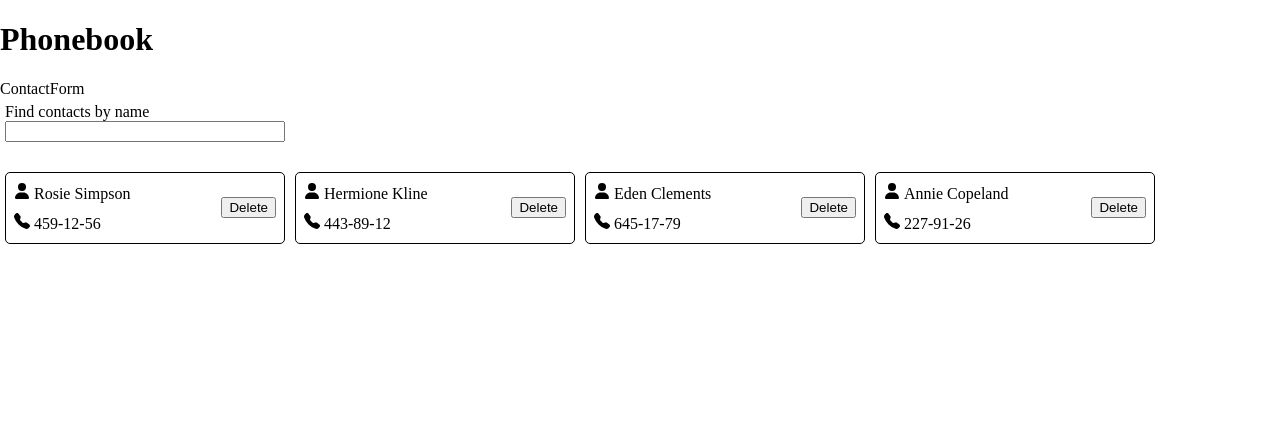
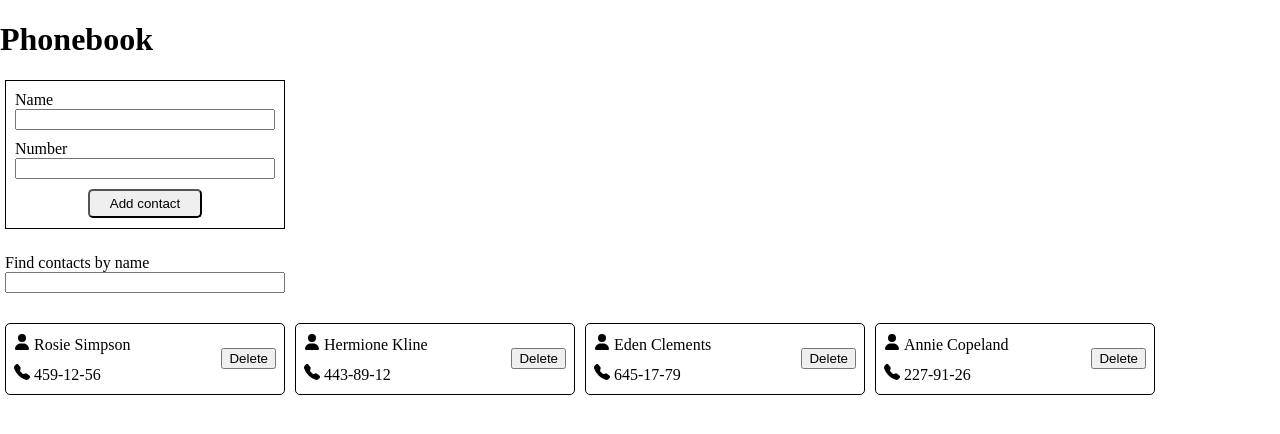
Before and after one commit to HelenYazh/goit-react-hw-03, a React (Vite) app: page / in a window 1280 px wide. Shown: the top 434 px of the page. Built offline with nearby package versions, Linux system fonts and the light colour scheme.

Commit message:
AddContact

```diff
--- a/package.json
+++ b/package.json
@@ -10,10 +10,13 @@
     "preview": "vite preview"
   },
   "dependencies": {
+    "formik": "^2.4.6",
     "modern-normalize": "^3.0.0",
+    "nanoid": "^5.0.7",
     "react": "^18.3.1",
     "react-dom": "^18.3.1",
-    "react-icons": "^5.3.0"
+    "react-icons": "^5.3.0",
+    "yup": "^1.4.0"
   },
   "devDependencies": {
     "@eslint/js": "^9.9.0",
--- a/src/components/App.jsx
+++ b/src/components/App.jsx
@@ -4,23 +4,35 @@ import SearchBox from "./SearchBox/SearchBox";
 import "./App.css";
 import dataPhone from "../db/contacts.json";
 import { useState } from "react";
+import { nanoid } from "nanoid";
 
 export default function App() {
   const [searchContact, setSearchContact] = useState("");
+  const [contacts, setContacts] = useState(dataPhone);
 
   const handleSearch = (evt) => {
     setSearchContact(evt.target.value);
   };
 
-  const searchedContacts = dataPhone.filter((contact) => {
+  const searchedContacts = contacts.filter((contact) => {
     return contact.name.toLowerCase().includes(searchContact.toLowerCase());
   });
+
+  const onAddContact = (contact) => {
+    const finalContact = {
+      ...contact,
+      id: nanoid(),
+    };
+    console.log(finalContact);
+
+    setContacts([...contacts, finalContact]);
+  };
 
   return (
     <>
       <div>
         <h1>Phonebook</h1>
-        <ContactForm />
+        <ContactForm onAddContact={onAddContact} />
         <SearchBox value={searchContact} onChange={handleSearch} />
         <ContactList list={searchedContacts} />
       </div>
--- a/src/components/ContactForm/ContactForm.jsx
+++ b/src/components/ContactForm/ContactForm.jsx
@@ -1,5 +1,72 @@
-const ContactForm = () => {
-  return <div>ContactForm</div>;
+import { ErrorMessage, Field, Form, Formik } from "formik";
+import * as Yup from "yup";
+
+import css from "./ContactForm.module.css";
+
+const initialValues = {
+  name: "",
+  number: "",
+};
+
+const phoneRegExp = /^[0-9]{3}-[0-9]{2}-[0-9]{2}$/;
+
+const formValidationSchema = Yup.object().shape({
+  name: Yup.string()
+    .min(3, "Too short!")
+    .max(50, "Too long!")
+    .required("Name is required!"),
+  number: Yup.string()
+    .matches(phoneRegExp, "Must be 'xxx-xx-xx' format")
+    .required("A phone number is required!"),
+});
+
+const ContactForm = ({ onAddContact }) => {
+  const handleSubmit = (values, actions) => {
+    const contactObject = {
+      name: values.name,
+      number: values.number,
+    };
+    console.log(values);
+
+    onAddContact(contactObject);
+
+    actions.resetForm();
+  };
+  return (
+    <>
+      <Formik
+        initialValues={initialValues}
+        onSubmit={handleSubmit}
+        validationSchema={formValidationSchema}
+      >
+        <Form className={css.form}>
+          <label className={css.label}>
+            <span>Name</span>
+            <Field name="name" />
+            <ErrorMessage
+              className={css.errorMsg}
+              name="name"
+              component="span"
+            />
+          </label>
+
+          <label className={css.label}>
+            <span>Number</span>
+            <Field type="tel" name="number" />
+            <ErrorMessage
+              className={css.errorMsg}
+              name="number"
+              component="span"
+            />
+          </label>
+
+          <button className={css.btn} type="submit">
+            Add contact
+          </button>
+        </Form>
+      </Formik>
+    </>
+  );
 };
 
 export default ContactForm;
--- a/src/components/ContactForm/ContactForm.module.css
+++ b/src/components/ContactForm/ContactForm.module.css
@@ -0,0 +1,28 @@
+.form {
+  border: 1px solid black;
+  margin: 5px;
+  margin-bottom: 25px;
+  padding: 10px;
+  display: flex;
+  flex-direction: column;
+  justify-content: center;
+  align-items: center;
+  width: 280px;
+  gap: 10px;
+}
+
+.label {
+  display: flex;
+  flex-direction: column;
+  width: 260px;
+}
+
+.errorMsg {
+  color: red;
+}
+
+.btn {
+  padding: 5px 20px;
+  border-radius: 5px;
+  cursor: pointer;
+}
```
Also changed, not shown: 1 other file (tests, documents, lock files or other folders).
